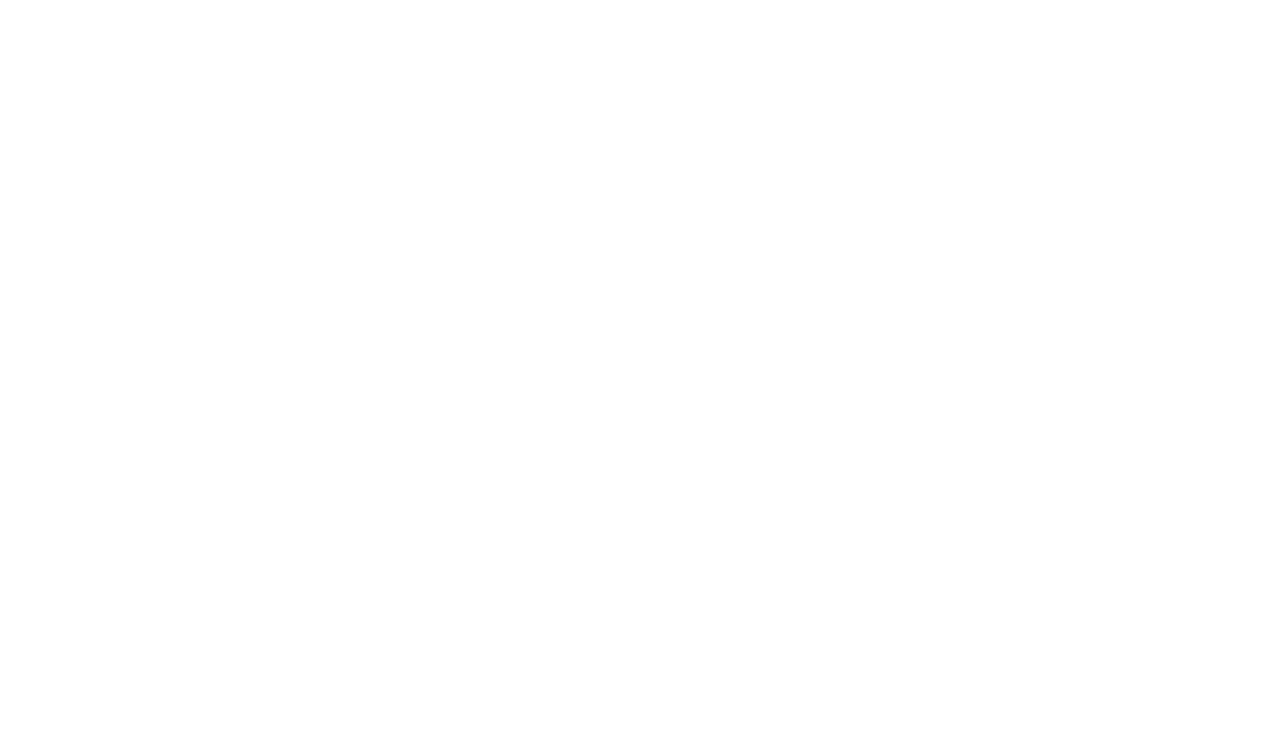
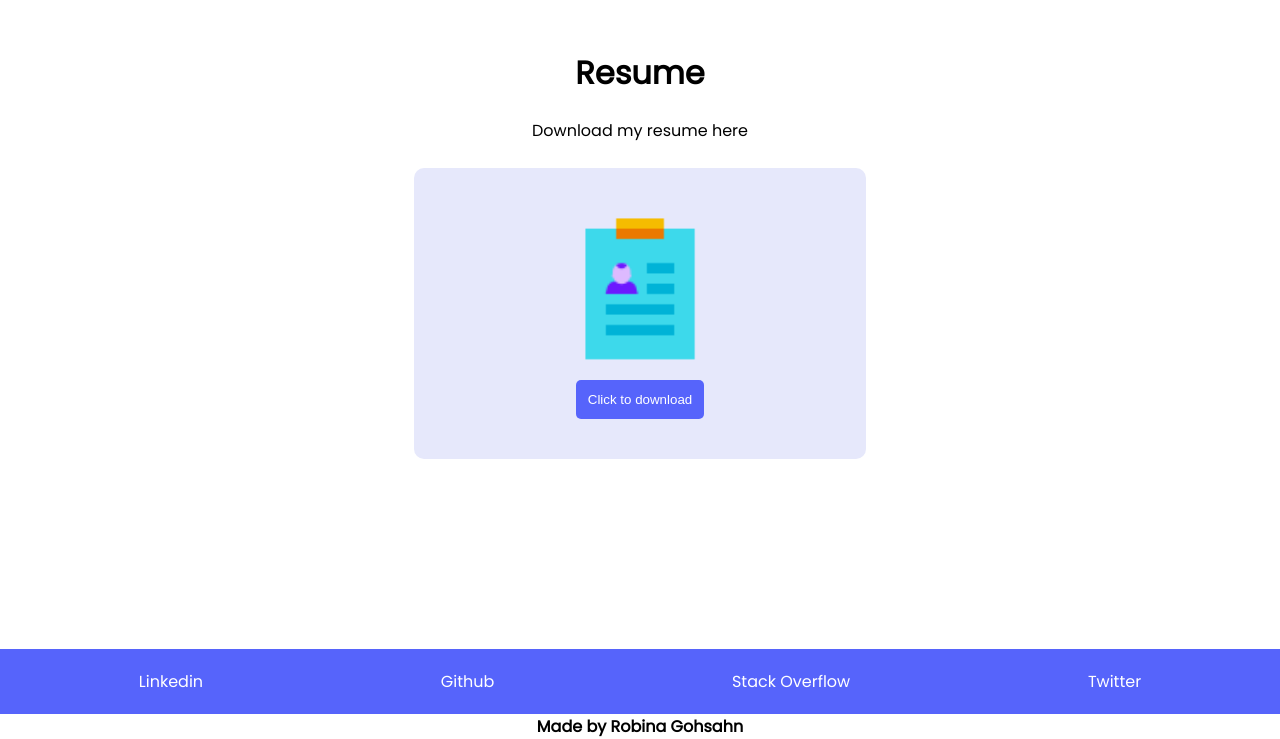
Before and after one commit to rgonsahn/react-portfolio, a React (Create React App) app: page / in a window 1280 px wide. Shown: the part 838-1577 px from the top of the page. Before the commit the page ends 800 px from the top, so only its background shows below. Built offline with nearby package versions, Linux system fonts and the light colour scheme.

Commit message:
added contact and resume comp

```diff
--- a/src/App.js
+++ b/src/App.js
@@ -1,13 +1,19 @@
 import React from 'react'
 import About from './components/About'
+import Contact from './components/Contact'
+import Footer from './components/Footer'
+import Header from './components/Header'
 
-import Header from './components/Header'
+import Resume from './components/Resume'
 
 function App() {
   return <div>
     <Header />
     <About />
 
+    <Contact />
+    <Resume />
+    <Footer />
   </div>
 }
 
```
